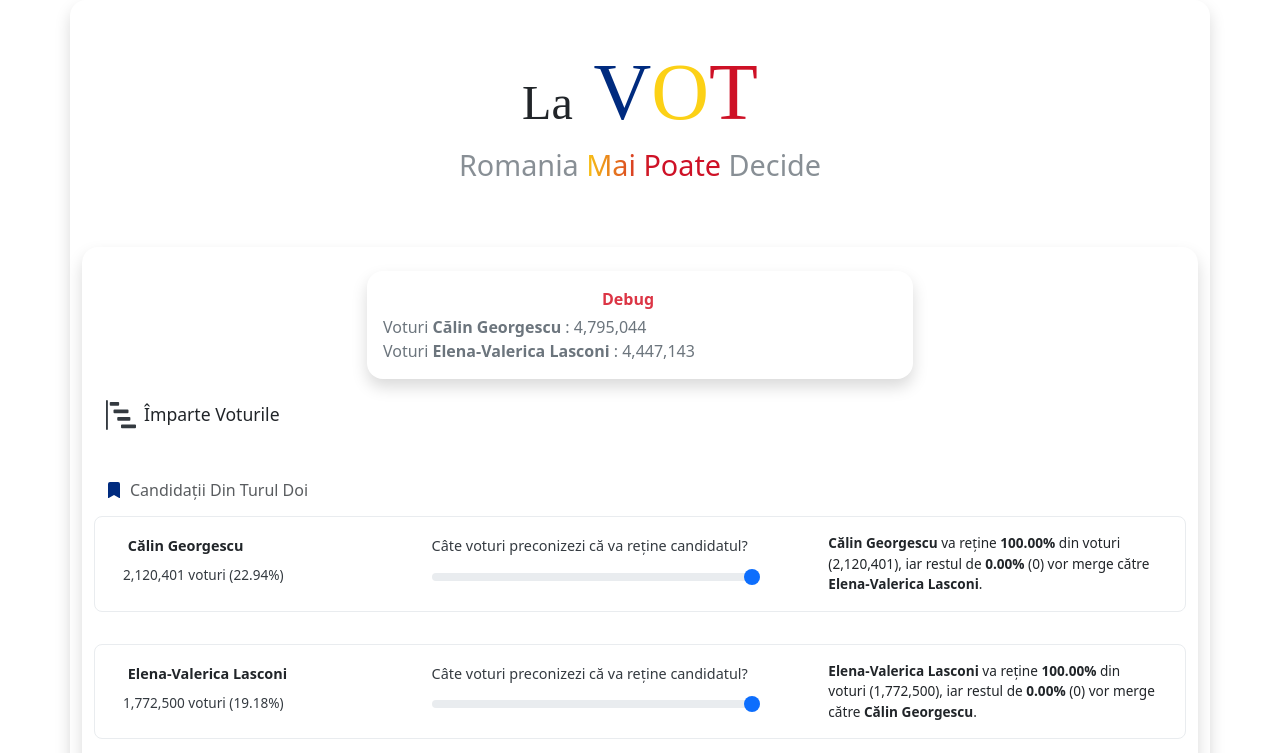
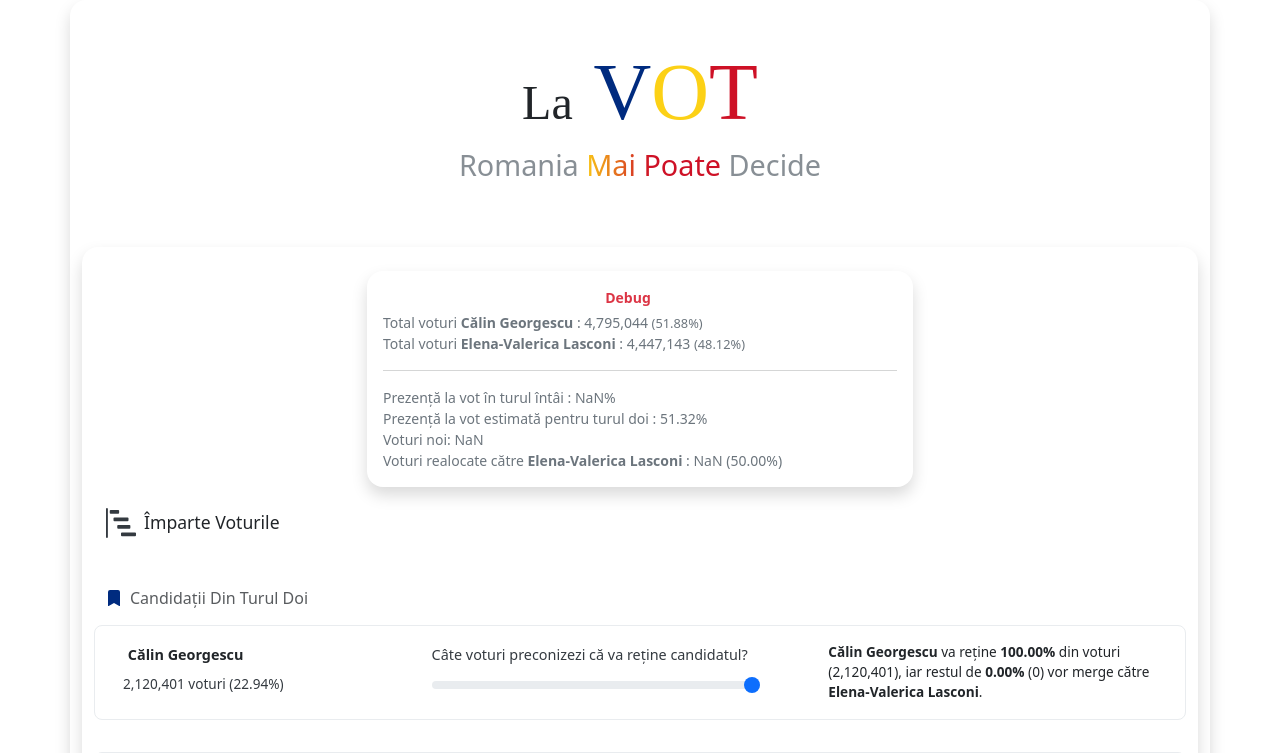
Before and after one commit to mihaiconstantin/lavot, a React (Vite) app: page / in a window 1280 px wide. Shown: the top 753 px of the page. Built offline with nearby package versions, Linux system fonts and the light colour scheme; a web font is replaced by a local one.

Commit message:
Refactor: update `Debug` component to include new voters information

```diff
--- a/src/components/Debug.tsx
+++ b/src/components/Debug.tsx
@@ -1,32 +1,67 @@
 import React from "react";
 import { useAtom } from "jotai";
-import { votesAtom } from "../atoms/allocationAtoms";
+import { newVotersAtom, votesAtom } from "../atoms/allocationAtoms";
 import { CandidateProps } from "../types/CandidateProps";
 import { formatNumber } from "../utils/formatNumbers";
+import { calculateNewVotes, calculateVotingPresence } from "../utils/calculateVotes";
+import { Statistics } from "../types/Statistics";
 
 
-const Debug: React.FC = () => {
+const Debug:  React.FC<Statistics> = ({ voters, votesRoundOne }) => {
     // Get the global state of vote calculations.
     const [candidateTotals] = useAtom(votesAtom);
+
+    // Get the global state of the new votes.
+    const [ newVoters ] = useAtom(newVotersAtom);
 
     // Extract the first and second candidate.
     const firstCandidate: CandidateProps = candidateTotals[0];
     const secondCandidate: CandidateProps = candidateTotals[1];
 
+    // Calculate voting presence in the first round.
+    const presenceRoundOne = calculateVotingPresence(voters, votesRoundOne);
+
+    // Calculate new votes.
+    const newVotes = calculateNewVotes(voters, votesRoundOne, newVoters.presence);
+
+    // Determine the recipient of the new votes.
+    const recipient = newVoters.to === firstCandidate.id ? firstCandidate : secondCandidate;
+
     return (
-        <div className="row control justify-content-center mb-4">
-            <div className="col-6 text-danger shadow p-3">
+        <div className="row control justify-content-center mb-4 small">
+            <div className="col-lg-6 col-md-8 col-sm-12 text-danger shadow p-3">
                 <div className="row div col-12 text-center mb-1">
                     <b>Debug</b>
                 </div>
+
                 <div className="row text-secondary">
                     <div className="col-12">
-                        Voturi <span className="name">{firstCandidate.name}</span> : {formatNumber(firstCandidate.votes)}
+                        Total voturi <span className="name">{firstCandidate.name}</span> : {formatNumber(firstCandidate.votes)} <span className="votes-added">({ firstCandidate.percentage.toFixed(2) }%)</span>
                     </div>
                 </div>
+
                 <div className="row text-secondary">
                     <div className="col-12">
-                        Voturi <span className="name">{secondCandidate.name}</span> : {formatNumber(secondCandidate.votes)}
+                        Total voturi <span className="name">{secondCandidate.name}</span> : {formatNumber(secondCandidate.votes)} <span className="votes-added">({ secondCandidate.percentage.toFixed(2) }%)</span>
+                    </div>
+                </div>
+
+                <hr className="text-muted" />
+
+                <div className="row text-secondary">
+                    <div className="col-12">
+                        <div>
+                            Prezență la vot în turul întâi : {presenceRoundOne.toFixed(2)}%
+                        </div>
+                        <div>
+                            Prezență la vot estimată pentru turul doi : {(newVoters.presence).toFixed(2)}%
+                        </div>
+                        <div>
+                            Voturi noi: {formatNumber(newVotes)}
+                        </div>
+                        <div>
+                            Voturi realocate către <span className="name">{recipient.name}</span> : {formatNumber(newVotes * newVoters.proportion)} ({newVoters.percentage.toFixed(2)}%)
+                        </div>
                     </div>
                 </div>
             </div>
```
